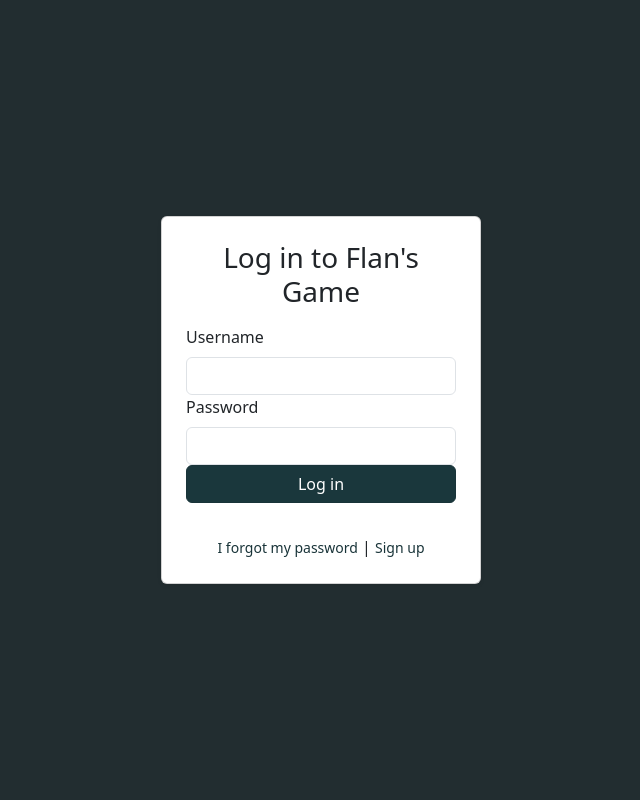
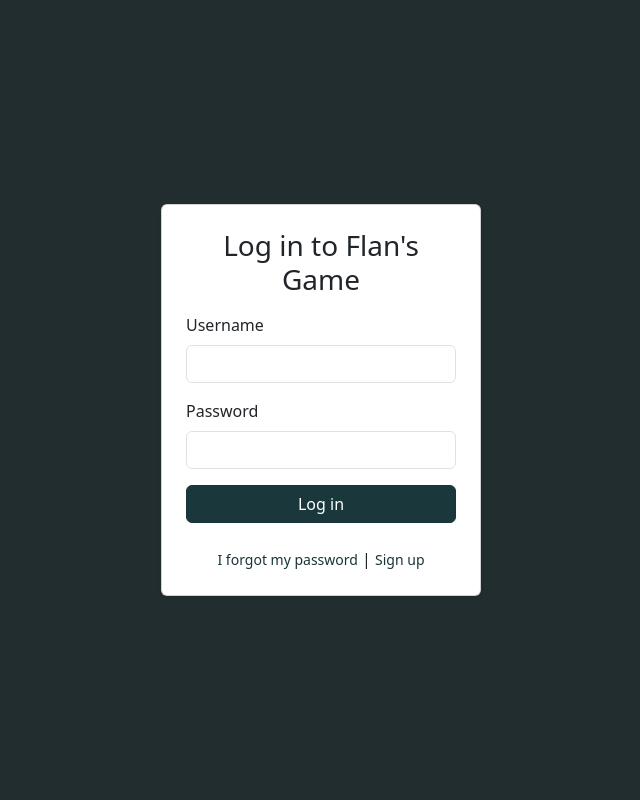
Before and after one commit to ipiteuber/web-page, a Django app: template core/templates/account/log_in.html in a window 1280 px wide. Shown: the part 90-890 px from the top of the page, without its empty margins (319-959 px from the left). Run offline with Django 5.2, Linux system fonts and the light colour scheme; the template is opened without the code that fills it, so the values that code supplies are empty; parts of the project's set-up code (start-up, migrations or seed data) failed here and were passed over.

Commit message:
Correccion login

```diff
--- a/core/templates/account/log_in.html
+++ b/core/templates/account/log_in.html
@@ -23,20 +23,20 @@
       <h3 class="text-center mb-3">Log in to Flan's Game</h3>
       <!-- Log in -->
       <form id="LoginForm" method="POST" action="{% url 'login' %}">
-      {% csrf_token %}
+          {% csrf_token %}
           <div class="mb-3">
               <label for="username" class="form-label">Username</label>
               <input type="text" name="username" id="loginUser" class="form-control">
-
+          </div>
+          <div class="mb-3">
               <label for="password" class="form-label">Password</label>
               <input type="password" name="password" class="form-control" id="password">
-
-            <!-- Button -->
-            <button type="submit" class="btn btn-primary w-100 ">Log in</button>
           </div>
-        </form>
+          <!-- Button -->
+          <button type="submit" class="btn btn-primary mb-4 w-100">Log in</button>
+      </form>
       <!-- Text -->
-      <div class="text-center mt-3">
+      <div class="text-center">
           <a href="{% url 'forgot_password' %}" class="text-decoration-none small">I forgot my password</a> |
           <a href="{% url 'signup' %}" class="text-decoration-none small">Sign up</a>
       </div>
```
Also changed, not shown: core/views.py (+18 -5 lines).
